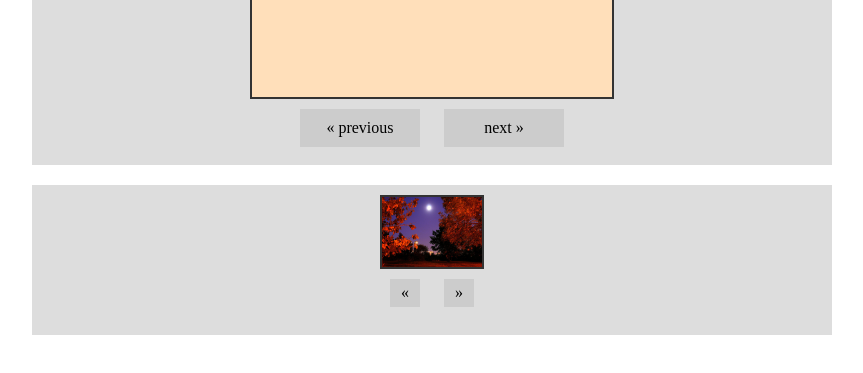
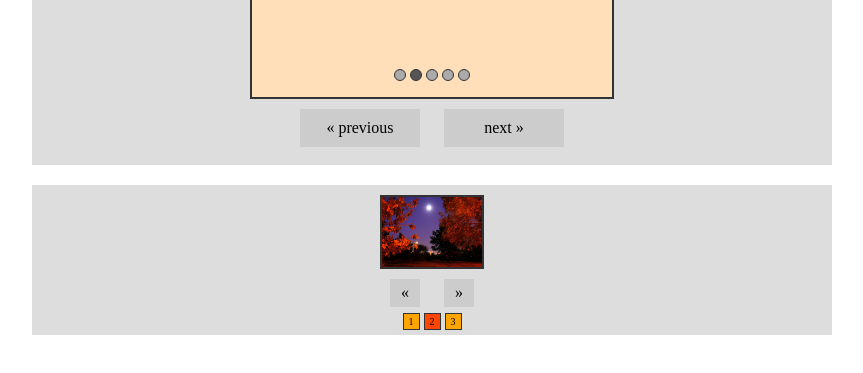
Before and after one commit to paulinekorkina/carousel-plugin, a plain HTML site: page index.html in a window 1280 px wide. Shown: the part 175-548 px from the top of the page, without its empty margins (208-1071 px from the left). Drawn offline with nearby package versions, Linux system fonts and the light colour scheme.

Commit message:
Добавила кнопки пагинации

```diff
--- a/index.html
+++ b/index.html
@@ -29,6 +29,13 @@
 		</ul>
 		<span class="control prev">&laquo; previous</span>
 		<span class="control next">next &raquo;</span>
+		<div class="myplugin-pagination pagination pagination1">
+			<span></span>
+			<span></span>
+			<span></span>
+			<span></span>
+			<span></span>
+		</div>
 	</div>
 
 	<div class="container-new">
@@ -45,6 +52,11 @@
 		</ul>
 		<span class="control prev">&laquo;</span>
 		<span class="control next">&raquo;</span>
+		<div class="myplugin-pagination pagination pagination2">
+			<span>1</span>
+			<span>2</span>
+			<span>3</span>
+		</div>
 	</div>
 	<script>
 
--- a/myplugin.js
+++ b/myplugin.js
@@ -22,8 +22,13 @@
 
     var runInterval = setTimeout(runAuto, 2600);
 
+    var pagination = this.find('.myplugin-pagination span');
+
+    pagination.eq(0).addClass('active');
+
     function changeLeft() {
     	var newLeft = currentPosition*slideWidth*(-1);
+      pagination.eq(currentPosition).addClass('active');
     	sliderUl.animate(
         {left: newLeft},
         600,
@@ -35,6 +40,7 @@
     nextControl.click(function(){
       clearTimeout(runInterval);
       sliderUl.stop(true, true);
+      pagination.eq(currentPosition).removeClass('active');
     	if (currentPosition < sliderLength - 1) {
     		currentPosition++;
     	} else {
@@ -46,6 +52,7 @@
     prevControl.click(function(){
       clearTimeout(runInterval);
       sliderUl.stop(true, true);
+      pagination.eq(currentPosition).removeClass('active');
     	if (currentPosition > 0) {
     		currentPosition--;
     	} else {
@@ -54,6 +61,15 @@
     	changeLeft();
     });
 
+    pagination.click(function(){
+      clearTimeout(runInterval);
+      sliderUl.stop(true, true);
+      pagination.eq(currentPosition).removeClass('active');
+      currentPosition = pagination.index(this);
+      console.log(currentPosition);
+      changeLeft();
+    });
+
     function runAuto() {
       nextControl.trigger('click');
     }
--- a/style.css
+++ b/style.css
@@ -4,6 +4,7 @@ body {
 
 .container,
 .container-new {
+	position: relative;
 	width: 800px;
 	height: 300px;
 	margin: 20px auto 0 auto;
@@ -70,3 +71,45 @@ ul {
 	width: 30px;
 	padding: 5px 0;
 }
+
+.pagination {
+	position: absolute;
+	right: 0;
+	bottom: 80px;
+	left: 0;
+	text-align: center;
+}
+
+.pagination2 {
+	bottom: 5px;
+}
+
+.pagination span {
+	display: inline-block;
+	width: 10px;
+	height: 10px;
+	border: 1px solid #333333;
+	background: #aaaaaa;
+	cursor: pointer;
+}
+
+.pagination .active {
+	background: #555555;
+}
+
+.pagination1 span {
+	border-radius: 50%;
+}
+
+.pagination2 span {
+	width: 15px;
+	height: 15px;
+	font-size: 10px;
+	line-height: 15px;
+	vertical-align: middle;
+	background: orange;
+}
+
+.pagination2 .active {
+	background: orangered;
+}
```
